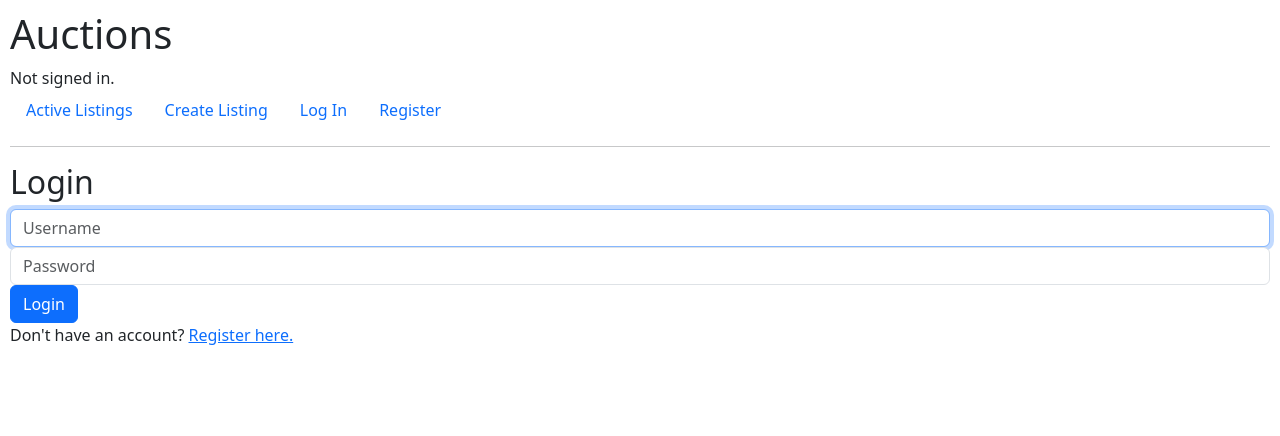
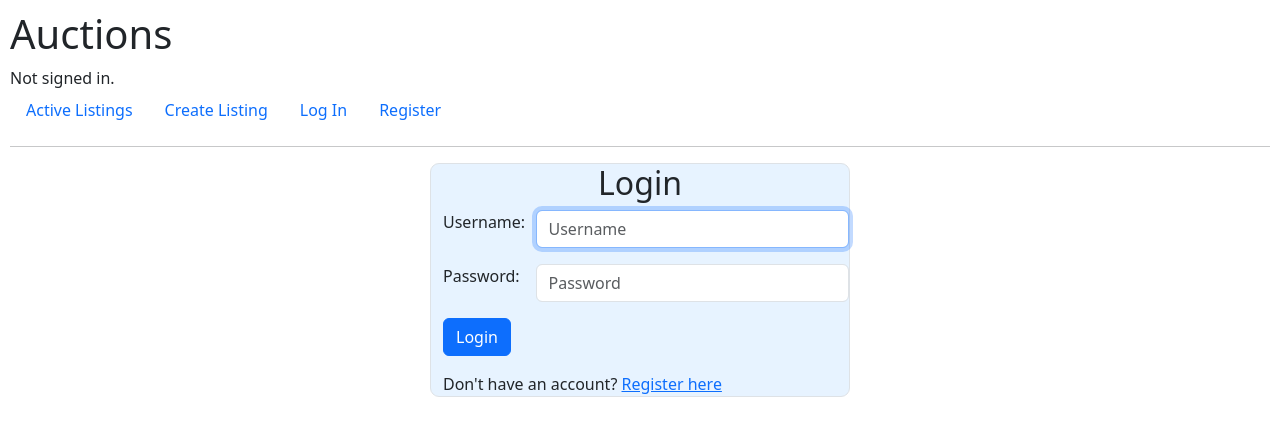
Before and after one commit to dvan2/commerce, a Django app: page /login in a window 1280 px wide. Shown: the top 436 px of the page. Run offline with Django 3.2, Linux system fonts and the light colour scheme.

Commit message:
some css

```diff
--- a/auctions/static/auctions/styles.css
+++ b/auctions/static/auctions/styles.css
@@ -37,3 +37,13 @@ body {
   background-color: #e7f3ff !important;
   border: 1px solid #dee2e6;
 }
+
+.container {
+  background-color: #e7f3ff;
+  border: 1px solid #dee2e6;
+  border-radius: 9px;
+}
+
+.container h2 {
+  text-align: center;
+}
--- a/auctions/templates/auctions/login.html
+++ b/auctions/templates/auctions/login.html
@@ -1,5 +1,6 @@
 {% extends "auctions/layout.html" %} {% block body %}
 
+<div class="container col-lg-4 mx-auto">
   <h2>Login</h2>
 
   {% if message %}
@@ -8,26 +9,31 @@
 
   <form action="{% url 'login' %}" method="post">
     {% csrf_token %}
-  <div class="form-group">
+    <div class="form-group row mb-3">
+      <label for="username" class="form-label col-sm-3">Username:</label>
       <input
+        id="username"
         autofocus
-      class="form-control"
+        class="form-control col"
         type="text"
         name="username"
         placeholder="Username"
       />
     </div>
-  <div class="form-group">
+    <div class="form-group row">
+      <label for="password" class="form-label col-sm-3">Password:</label>
       <input
-      class="form-control"
+        class="form-control col"
+        id="password"
         type="password"
         name="password"
         placeholder="Password"
       />
     </div>
-  <input class="btn btn-primary" type="submit" value="Login" />
+    <input class="btn btn-primary mt-3 mb-3" type="submit" value="Login" />
   </form>
 
-Don't have an account? <a href="{% url 'register' %}">Register here.</a>
+  Don't have an account? <a href="{% url 'register' %}">Register here</a>
 
   {% endblock body %}
+</div>
```
Lines whose indentation alone changed are shown as unchanged.
